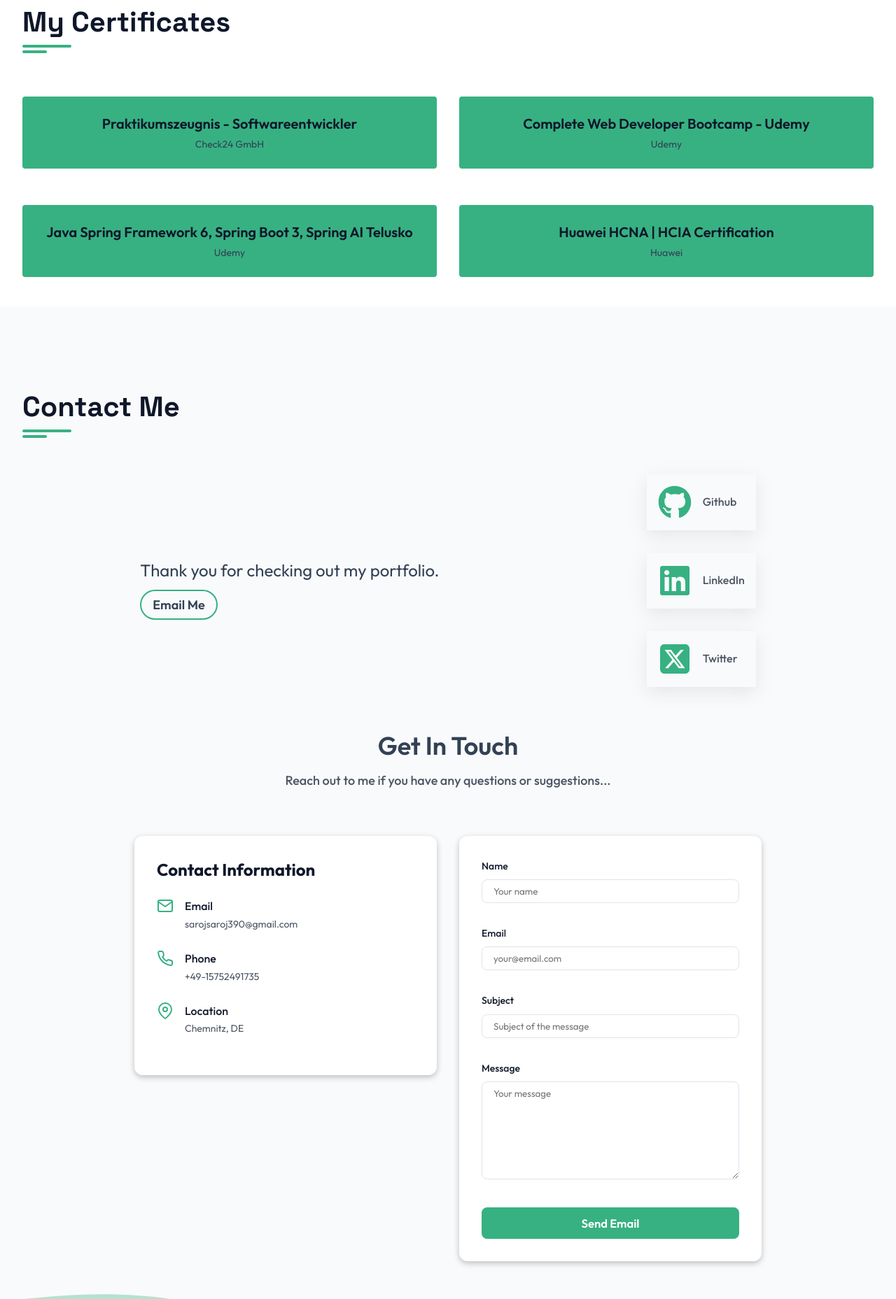
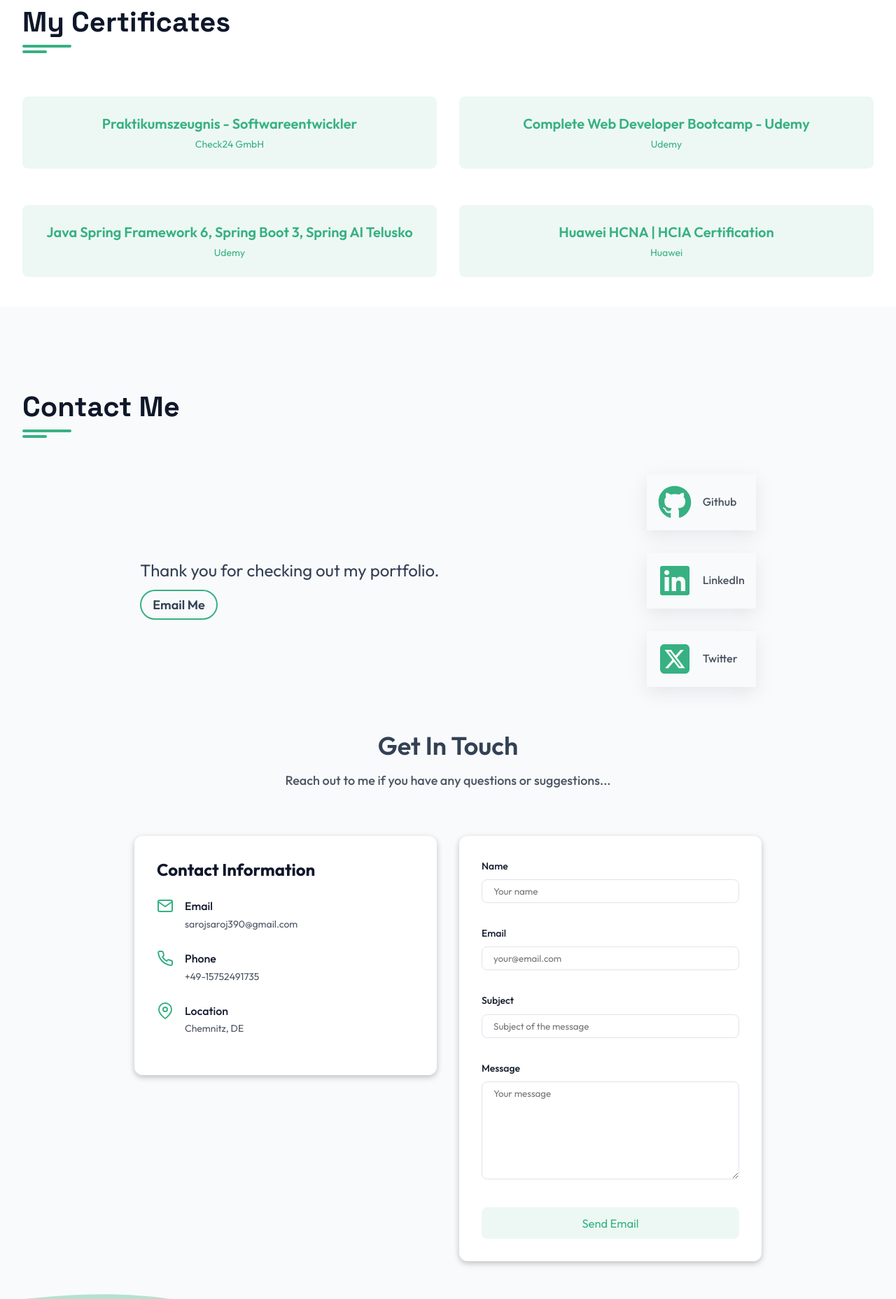
Before and after one commit to saroj2053/my-portfolio-site, a React (Vite) app: page / in a window 1280 px wide. Shown: the part 5520-7377 px from the top of the page at 70% size. Built offline with nearby package versions, Linux system fonts and the light colour scheme.

Commit message:
css fix: adjusted css for navbar, buttons of certificates and send email

```diff
--- a/src/components/Certificate/Certificate.css
+++ b/src/components/Certificate/Certificate.css
@@ -56,10 +56,9 @@
   padding: 10px 15px;
   font-size: 16px;
   cursor: pointer;
-  background-color: rgb(var(--skin-color));
-  color: white;
+  background-color: rgba(var(--skin-color), 0.09);
   border: none;
-  border-radius: 4px;
+  border-radius: 0.5rem;
   transition: transform 0.2s ease-in-out;
 }
 
@@ -72,12 +71,12 @@
   font-weight: 600;
   margin-top: 1rem;
   font-family: "Outfit", sans-serif;
-  color: var(--text-black-900);
+  color: rgb(var(--skin-color));
 }
 
 .certificate-issuer {
   font-size: 0.875rem;
-  color: var(--text-black-700);
+  color: rgb(var(--skin-color));
   font-family: "Outfit", sans-serif;
   padding-top: 0.5rem;
   margin-bottom: 1rem;
--- a/src/components/Contact/Contact.css
+++ b/src/components/Contact/Contact.css
@@ -136,13 +136,11 @@
   margin: 0 auto;
 }
 
-
 .contact__cards {
   display: grid;
-  grid-template-columns: repeat(2,minmax(0,1fr));
+  grid-template-columns: repeat(2, minmax(0, 1fr));
   gap: 2rem;
 }
-
 
 .contact__card {
   background: var(--bg-card);
@@ -162,24 +160,31 @@
 .contact__links {
   display: flex;
   gap: 1rem;
-  align-items:flex-start;
+  align-items: flex-start;
 }
 
-.contact__phone, .contact__email, .contact__location {
+.contact__phone,
+.contact__email,
+.contact__location {
   margin: 1.5rem 0;
 }
 
-.contact__location-details p:nth-child(1), .contact__email-details p:nth-child(1), .contact__phone-details p:nth-child(1) {
+.contact__location-details p:nth-child(1),
+.contact__email-details p:nth-child(1),
+.contact__phone-details p:nth-child(1) {
   font-weight: 500;
   color: var(--text-black-900);
 }
 
-.contact__location-details p:nth-child(2), .contact__email-details > a, .contact__phone-details > a {
+.contact__location-details p:nth-child(2),
+.contact__email-details > a,
+.contact__phone-details > a {
   color: var(--text-gray-600);
   font-size: 0.875rem;
 }
 
-.contact__email-details > a, .contact__phone-details > a {
+.contact__email-details > a,
+.contact__phone-details > a {
   text-decoration: none;
   color: var(--text-gray-600);
   cursor: pointer;
@@ -203,7 +208,6 @@
 input[type="email"],
 input[type="text"]:first-of-type {
   width: 92%;
-
 }
 .contact .contact__form .row {
   display: flex;
@@ -231,11 +235,9 @@ input[type="text"]:first-of-type {
   margin-bottom: 0;
 }
 
-
-
 .contact .contact__form .form-item .form-control {
   width: 100%;
-  border-radius: .5rem;
+  border-radius: 0.5rem;
   background-color: rgba(rgb(var(--skin-color)), 0.8);
   outline: none;
   border: 1px solid var(--bg-black-50);
@@ -261,18 +263,19 @@ input[type="text"]:first-of-type {
   background: transparent;
   border: none;
   outline: none;
-  color: #fff;
-  background: rgb(var(--skin-color));
+  color: rgb(var(--skin-color));
+  background: rgb(var(--skin-color), 0.09);
   font-size: calc(0.875rem + 0.2vw);
-  font-weight: 600;
+  font-weight: 400;
   font-family: inherit;
   border-radius: 0.5rem;
   cursor: pointer;
-  transition: background 0.2s ease-in-out;
+  transition: background 0.3s ease-in-out transform 0.5s ease-in-out;
 }
 
 .contact__form .submitBtn:hover {
-  background: rgba(var(--skin-color), 0.8);
+  background: rgba(var(--skin-color), 0.2);
+  transform: scale(0.97);
 }
 
 @media screen and (max-width: 768px) {
@@ -301,7 +304,7 @@ input[type="text"]:first-of-type {
     width: 100%;
   }
 
-  .contact__cards  {
+  .contact__cards {
     grid-template-columns: repeat(1, minmax(0, 1fr));
   }
 }
--- a/src/components/Navbar/Navbar.css
+++ b/src/components/Navbar/Navbar.css
@@ -126,7 +126,7 @@
   border-radius: 50%;
 }
 
-@media screen and (max-width: 950px) {
+@media screen and (max-width: 1024px) {
   .navbar__middle {
     display: none;
   }
--- a/src/components/Navbar/Navbar.tsx
+++ b/src/components/Navbar/Navbar.tsx
@@ -14,7 +14,7 @@ const Navbar = () => {
   const { theme, toggleTheme } = useContext(ThemeContext);
   const [isNavOpen, setIsNavOpen] = useState(false);
 
-  const isMobile = useMediaQuery({ maxWidth: "950px" });
+  const isMobile = useMediaQuery({ maxWidth: "1024px" });
 
   const handleNavClick = () => {
     setIsNavOpen(!isNavOpen);
@@ -33,7 +33,9 @@ const Navbar = () => {
           <div className="nav">
             <div className="navbar__left">
               <Link to="/" className="nav__brand" aria-label="Go home">
-                <h1 className="nav__brand-title">&lt;<span className="author__name">Saroj</span> /&gt;</h1>
+                <h1 className="nav__brand-title">
+                  &lt;<span className="author__name">Saroj</span> /&gt;
+                </h1>
               </Link>
             </div>
             <div className={`navbar__middle ${isNavOpen ? "open" : ""}`}>
```
Also changed, not shown: src/assets/portfolio-brand.svg (deleted).
